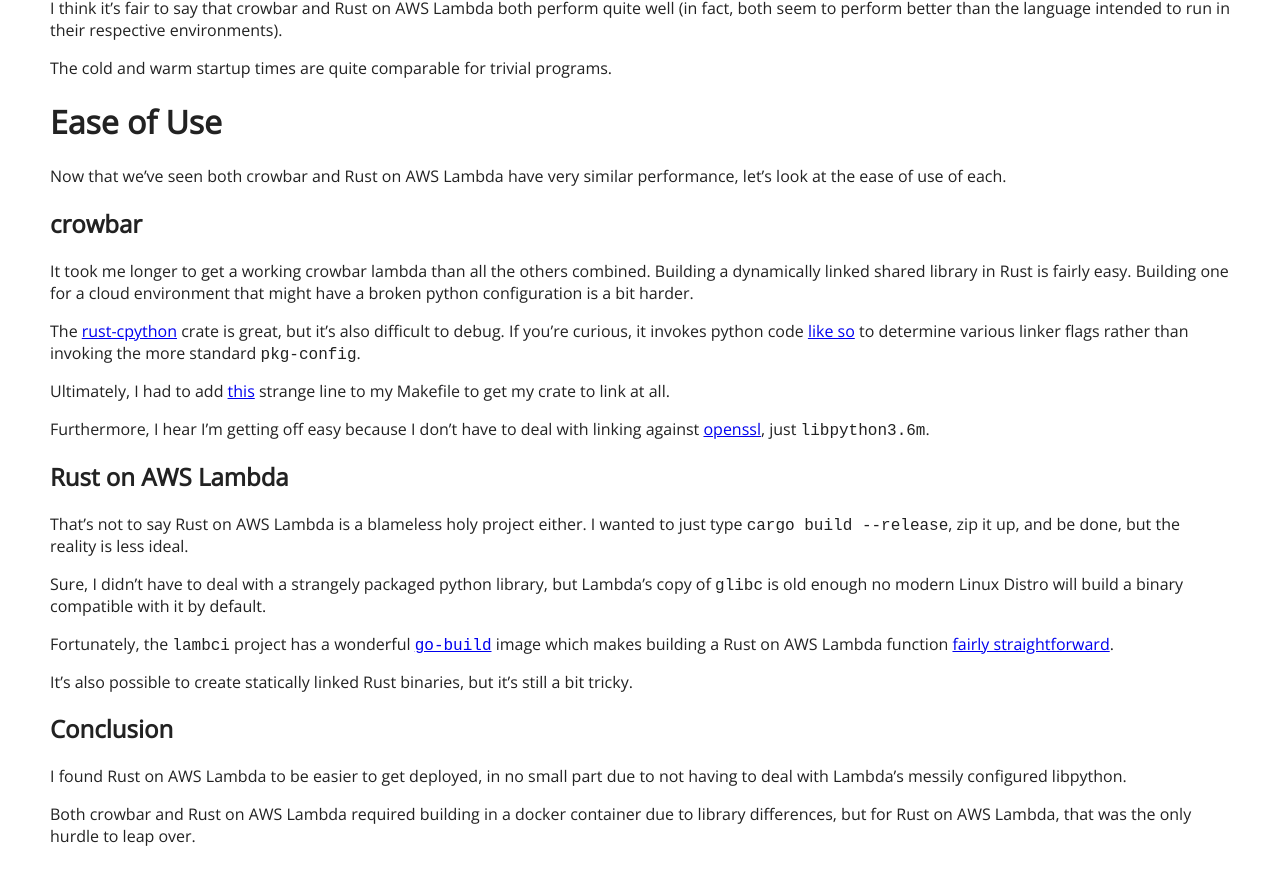
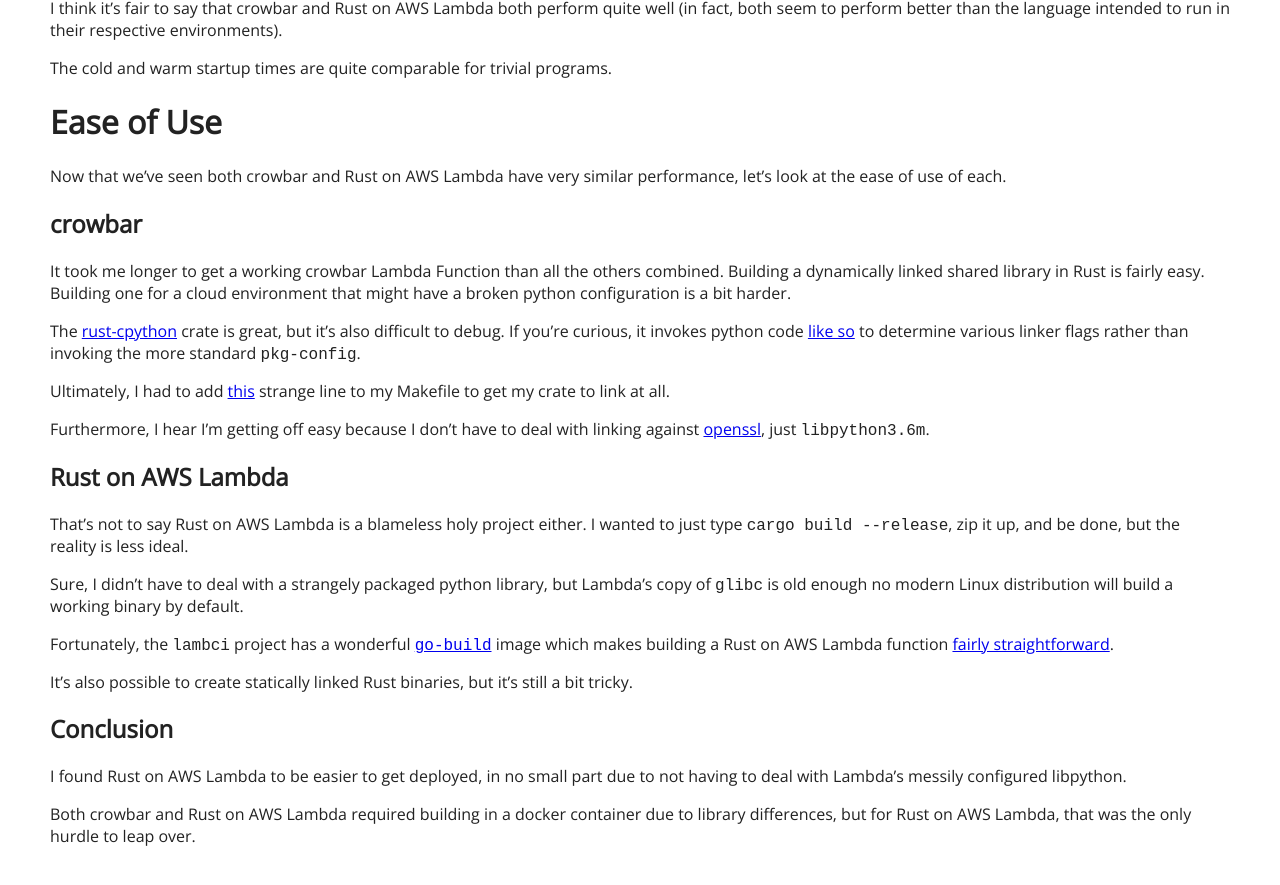
Before and after one commit to euank/euank.com, a Jekyll site: the page built from _posts/2018-09-12-rust-on-lambda.md, in a window 1280 px wide and 900 px high, scrolled down 3161 px. Shown: the top 885 px of the window. Built offline with Jekyll 4.4.1, drawn with Linux system fonts in a browser that asks for light colours.

Commit message:
Minor wording tweaks

```diff
--- a/_posts/2018-09-12-rust-on-lambda.md
+++ b/_posts/2018-09-12-rust-on-lambda.md
@@ -185,7 +185,8 @@
 
 ## crowbar
 
-It took me longer to get a working crowbar lambda than all the others combined.
+It took me longer to get a working crowbar Lambda Function than all the others
+combined.
 Building a dynamically linked shared library in Rust is fairly easy.
 Building one for a cloud environment that might have a broken python
 configuration is a bit harder.
@@ -208,8 +209,8 @@
 wanted to just type `cargo build --release`, zip it up, and be done, but the reality is less ideal.
 
 Sure, I didn't have to deal with a strangely packaged python library, but
-Lambda's copy of `glibc` is old enough no modern Linux Distro will build a
-binary compatible with it by default.
+Lambda's copy of `glibc` is old enough no modern Linux distribution will build
+a working binary by default.
 
 Fortunately, the `lambci` project has a wonderful [`go-build`](https://github.com/lambci/docker-lambda/blob/v0.15.3/go1.x/build/Dockerfile) image which makes building a Rust on AWS Lambda function [fairly straightforward](https://github.com/euank/lambda-bench/blob/d5b3dda19848b9ed237dfad62c9a88f790b4e2ee/rust-aws-lambda/Makefile).
 
```
